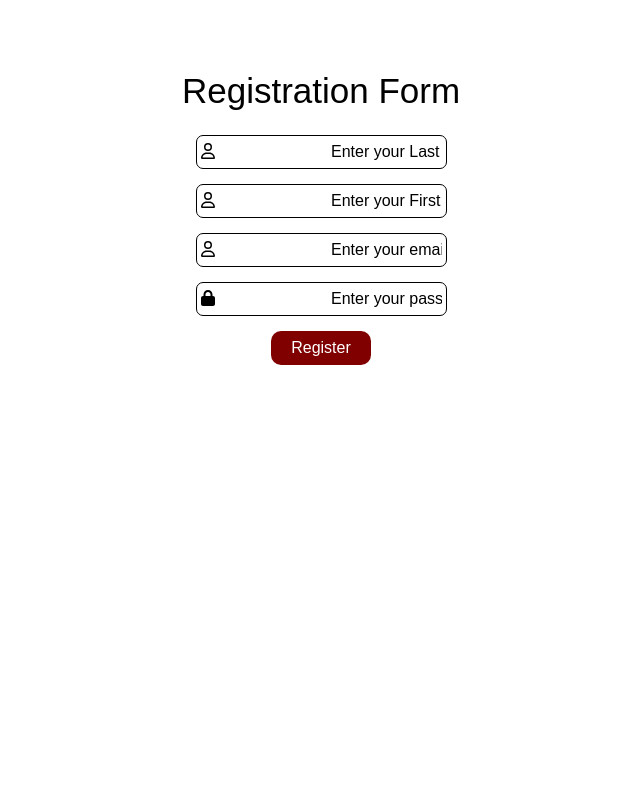
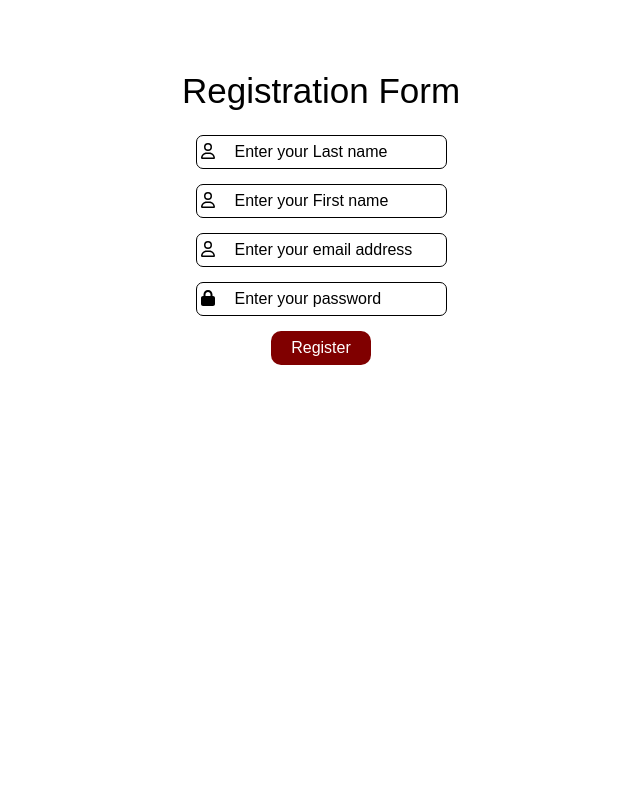
Before and after one commit to kyclmnt/Capstone1, a PHP site: page /form.php in a window 1280 px wide. Shown: the part 70-869 px from the top of the page, without its empty margins (319-959 px from the left). Run offline with PHP 8.4, Linux system fonts and the light colour scheme; a user stored in the database is signed in; some libraries are stand-ins or nearby versions.

Commit message:
fixed form style

```diff
--- a/OES/assets/css/footer.css
+++ b/OES/assets/css/footer.css
@@ -35,10 +35,10 @@ form {
 .modal-dialog{
   position: static !important;
 }
-form span {
+form#form-container span {
   gap: 1rem;
 }
-form span > * {
+form#form-container span > * {
   width: 50%;
 }
 
```
